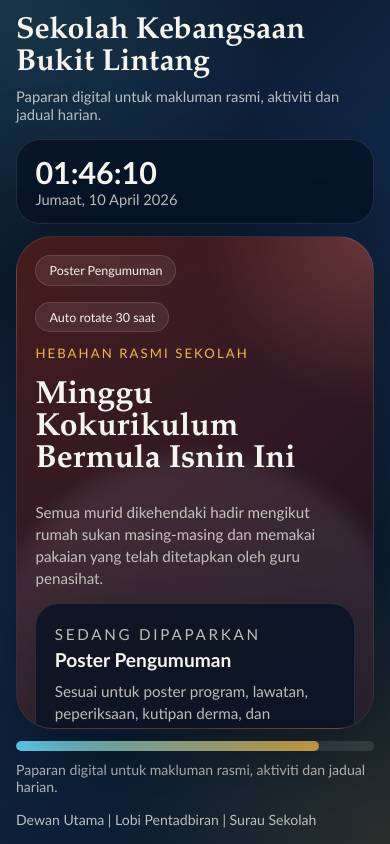
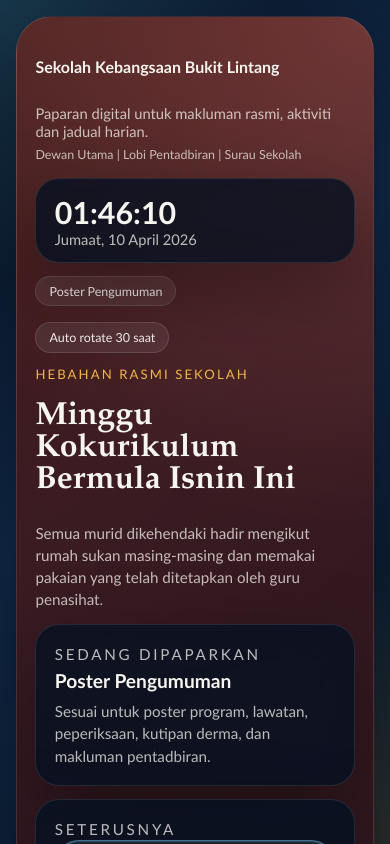
Before and after one commit to khairil4565/tvsekolah, a Next.js app: page / in a window 390 px wide. Shown: the top 844 px of the page. Built offline with nearby package versions, Linux system fonts and the light colour scheme.

Commit message:
Move header into TV card

```diff
--- a/app/globals.css
+++ b/app/globals.css
@@ -44,27 +44,24 @@ body {
   height: calc(100vh - (clamp(0.85rem, 1.4vw, 1.5rem) * 2));
   height: calc(100dvh - (clamp(0.85rem, 1.4vw, 1.5rem) * 2));
   display: grid;
-  grid-template-rows: auto 1fr auto;
-  gap: clamp(0.75rem, 1vw, 1.1rem);
+  grid-template-rows: 1fr;
 }
 
-.topbar,
-.hero-grid,
-.bottombar {
+.hero-grid {
   width: min(100%, 1800px);
   margin: 0 auto;
-}
-
-.topbar {
-  display: flex;
-  justify-content: space-between;
-  align-items: center;
-  gap: 1rem;
 }
 
 .topbar-title {
   display: grid;
   gap: 0.45rem;
+}
+
+.card-topbar {
+  display: flex;
+  justify-content: space-between;
+  align-items: start;
+  gap: 1rem;
 }
 
 .eyebrow {
@@ -86,6 +83,12 @@ body {
   margin: 0;
   color: var(--muted);
   font-size: clamp(0.92rem, 1vw, 1.08rem);
+}
+
+.topbar-location {
+  margin: 0;
+  color: var(--muted);
+  font-size: clamp(0.78rem, 0.92vw, 0.95rem);
 }
 
 .clock-card,
@@ -117,19 +120,11 @@ body {
   font-size: clamp(0.92rem, 1vw, 1.02rem);
 }
 
-.hero-grid {
-  display: grid;
-  grid-template-columns: 1fr;
-  gap: 0;
-  align-items: stretch;
-  min-height: 0;
-}
-
 .poster-card {
   position: relative;
   overflow: hidden;
   border-radius: 36px;
-  min-height: 0;
+  min-height: 100%;
   animation: posterReveal 600ms ease;
 }
 
@@ -159,7 +154,7 @@ body {
   position: relative;
   z-index: 1;
   display: grid;
-  grid-template-rows: auto 1fr;
+  grid-template-rows: auto auto 1fr;
   gap: 0.8rem;
   padding: clamp(1.1rem, 1.6vw, 1.7rem);
   height: 100%;
@@ -337,34 +332,6 @@ body {
   box-shadow: inset 0 0 0 1px rgba(96, 216, 255, 0.22);
 }
 
-.bottombar {
-  display: grid;
-  gap: 0.65rem;
-}
-
-.progress-track {
-  width: 100%;
-  height: 10px;
-  overflow: hidden;
-  border-radius: 999px;
-  background: rgba(255, 255, 255, 0.12);
-}
-
-.progress-value {
-  height: 100%;
-  border-radius: inherit;
-  background: linear-gradient(90deg, var(--cyan), var(--gold));
-  transition: width 1s linear;
-}
-
-.footer-meta {
-  display: flex;
-  justify-content: space-between;
-  gap: 1rem;
-  color: var(--muted);
-  font-size: 0.88rem;
-}
-
 @media (max-width: 1100px) and (orientation: portrait) {
   .screen-shell {
     padding: 1rem;
@@ -375,9 +342,8 @@ body {
     height: calc(100dvh - 2rem);
   }
 
-  .topbar,
-  .poster-label-row,
-  .footer-meta {
+  .card-topbar,
+  .poster-label-row {
     flex-direction: column;
     align-items: flex-start;
   }
@@ -426,13 +392,11 @@ body {
     height: calc(100dvh - 1.1rem);
   }
 
-  .topbar,
-  .hero-grid,
-  .bottombar {
+  .hero-grid {
     width: 100%;
   }
 
-  .topbar {
+  .card-topbar {
     grid-template-columns: minmax(0, 1fr) auto;
     display: grid;
     align-items: start;
@@ -450,6 +414,10 @@ body {
   .topbar-subtitle {
     font-size: 0.74rem;
     line-height: 1.25;
+  }
+
+  .topbar-location {
+    font-size: 0.66rem;
   }
 
   .clock-card {
@@ -598,24 +566,12 @@ body {
     padding: 0.46rem 0.58rem;
   }
 
-  .bottombar {
-    gap: 0.35rem;
-  }
-
-  .progress-track {
-    height: 6px;
-  }
-
-  .footer-meta {
-    flex-direction: row;
-    align-items: center;
-    font-size: 0.68rem;
-  }
 }
 
 @media (orientation: landscape) and (max-height: 650px) {
   .topbar-subtitle,
-  .footer-meta span:first-child {
+  .topbar-location,
+  .poster-description {
     display: none;
   }
 
@@ -635,10 +591,6 @@ body {
 @media (min-aspect-ratio: 16/9) {
   .screen-shell {
     padding: clamp(0.7rem, 1vw, 1.1rem);
-  }
-
-  .screen-frame {
-    gap: 0.8rem;
   }
 
   .poster-content {
--- a/components/tv-dashboard.js
+++ b/components/tv-dashboard.js
@@ -46,23 +46,10 @@ export function TVDashboard() {
   }, []);
 
   const activePoster = slides[activeSlide];
-  const remainingMs = Math.max(0, ROTATION_MS - (Date.now() - cycleStartedAt));
-  const progress = (remainingMs / ROTATION_MS) * 100;
 
   return (
     <main className="screen-shell">
       <section className="screen-frame">
-        <header className="topbar">
-          <div className="topbar-title">
-            <h1>{dashboardContent.schoolName}</h1>
-            <p className="topbar-subtitle">{dashboardContent.tagline}</p>
-          </div>
-          <div className="clock-card">
-            <span className="clock-time">{formatClock(now)}</span>
-            <span className="clock-date">{formatDate(now)}</span>
-          </div>
-        </header>
-
         <section className="hero-grid">
           <article
             className={`poster-card poster-${activePoster.theme}`}
@@ -70,6 +57,18 @@ export function TVDashboard() {
           >
             <div className="poster-glow" />
             <div className="poster-content">
+              <div className="card-topbar">
+                <div className="topbar-title">
+                  <h1>{dashboardContent.schoolName}</h1>
+                  <p className="topbar-subtitle">{dashboardContent.tagline}</p>
+                  <p className="topbar-location">{dashboardContent.location}</p>
+                </div>
+                <div className="clock-card">
+                  <span className="clock-time">{formatClock(now)}</span>
+                  <span className="clock-date">{formatDate(now)}</span>
+                </div>
+              </div>
+
               <div className="poster-label-row">
                 <span className="poster-label">{activePoster.label}</span>
                 <span className="poster-interval">Auto rotate 30 saat</span>
@@ -155,16 +154,6 @@ export function TVDashboard() {
             </div>
           </article>
         </section>
-
-        <footer className="bottombar">
-          <div className="progress-track">
-            <div className="progress-value" style={{ width: `${progress}%` }} />
-          </div>
-          <div className="footer-meta">
-            <span>{dashboardContent.tagline}</span>
-            <span>{dashboardContent.location}</span>
-          </div>
-        </footer>
       </section>
     </main>
   );
```
